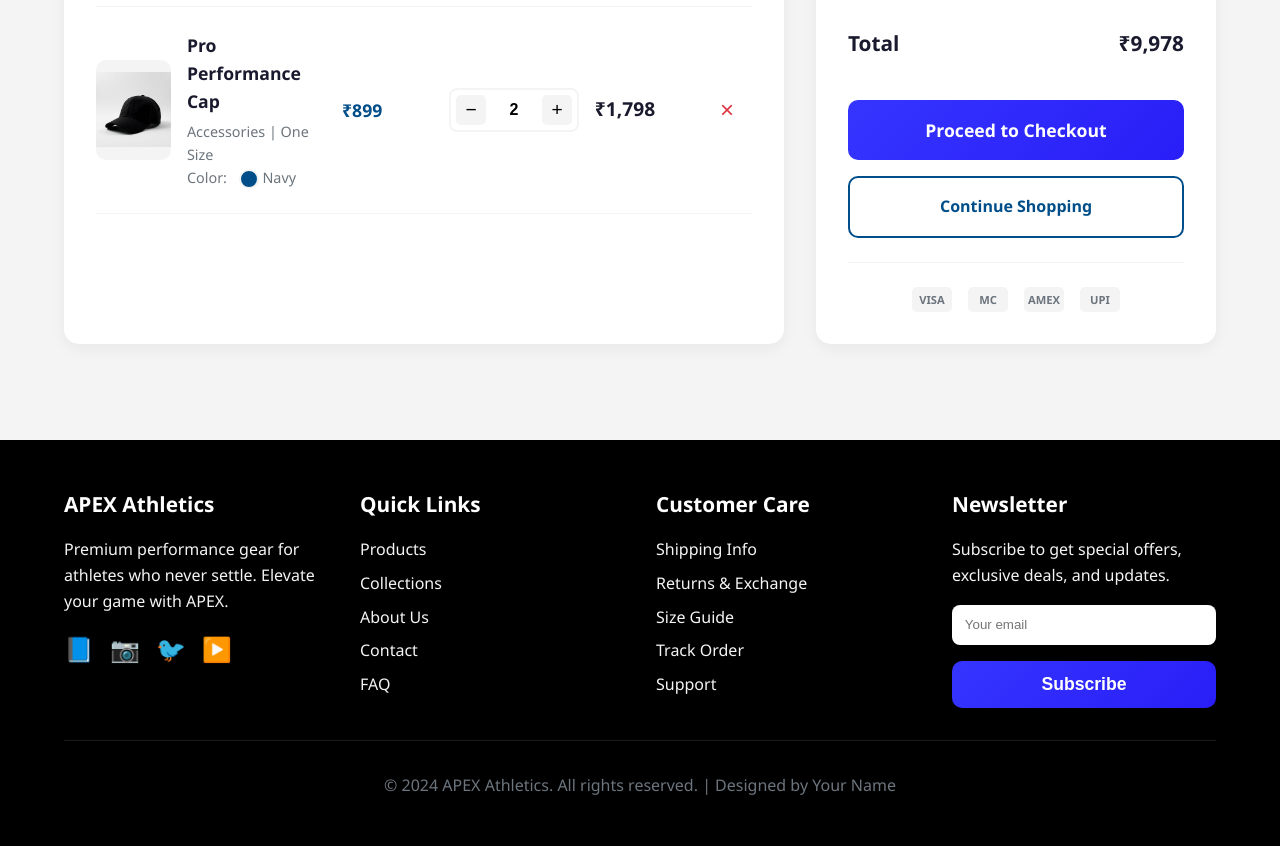
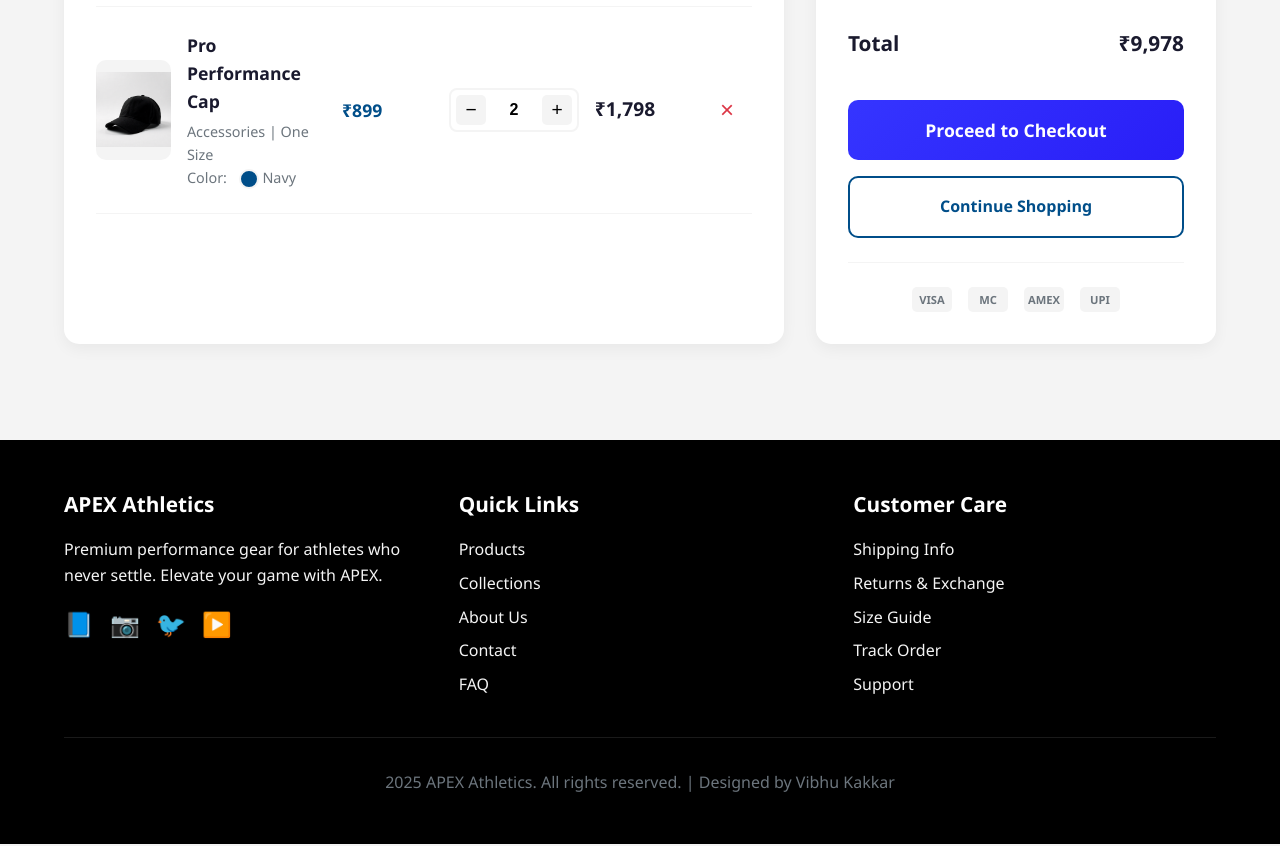
Before and after one commit to vibhukakkar/Capstone_Project, a plain HTML site: page cart.html in a window 1280 px wide. Shown: the part 847-1693 px from the top of the page. Drawn offline with Linux system fonts and the light colour scheme.

Commit message:
pdate footer

```diff
--- a/cart.html
+++ b/cart.html
@@ -210,15 +210,10 @@
                     <li><a href="#support">Support</a></li>
                 </ul>
             </div>
-            <div class="footer-section">
-                <h3>Newsletter</h3>
-                <p>Subscribe to get special offers, exclusive deals, and updates.</p>
-                <input type="email" placeholder="Your email" style="width: 100%; padding: 0.8rem; border-radius: 8px; border: none; margin-top: 1rem;">
-                <button class="checkout-btn" style="margin-top: 1rem; width: 100%; padding: 0.8rem;">Subscribe</button>
-            </div>
+
         </div>
         <div class="footer-bottom">
-            <p>&copy; 2024 APEX Athletics. All rights reserved. | Designed by Your Name</p>
+            <p> 2025 APEX Athletics. All rights reserved. | Designed by Vibhu Kakkar </p>
         </div>
     </footer>
 
```
